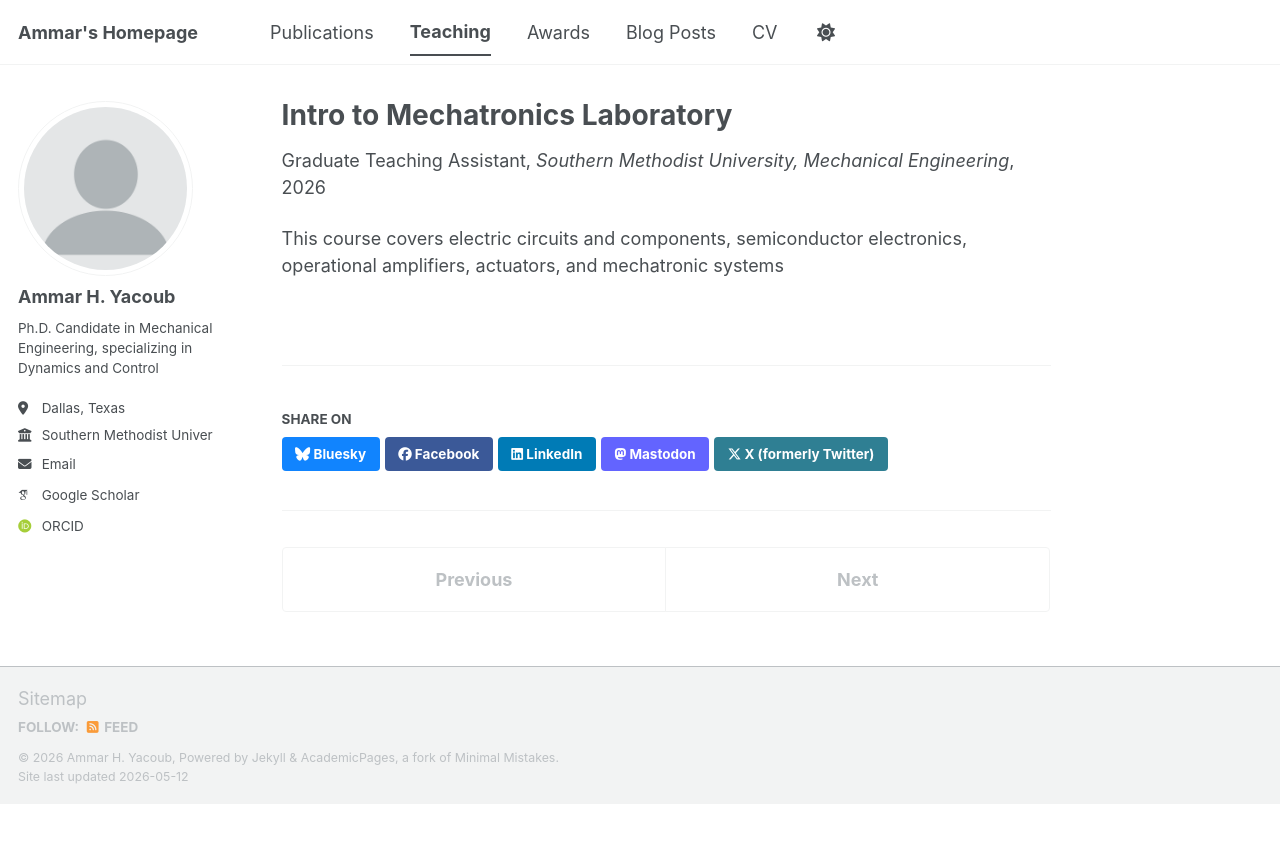
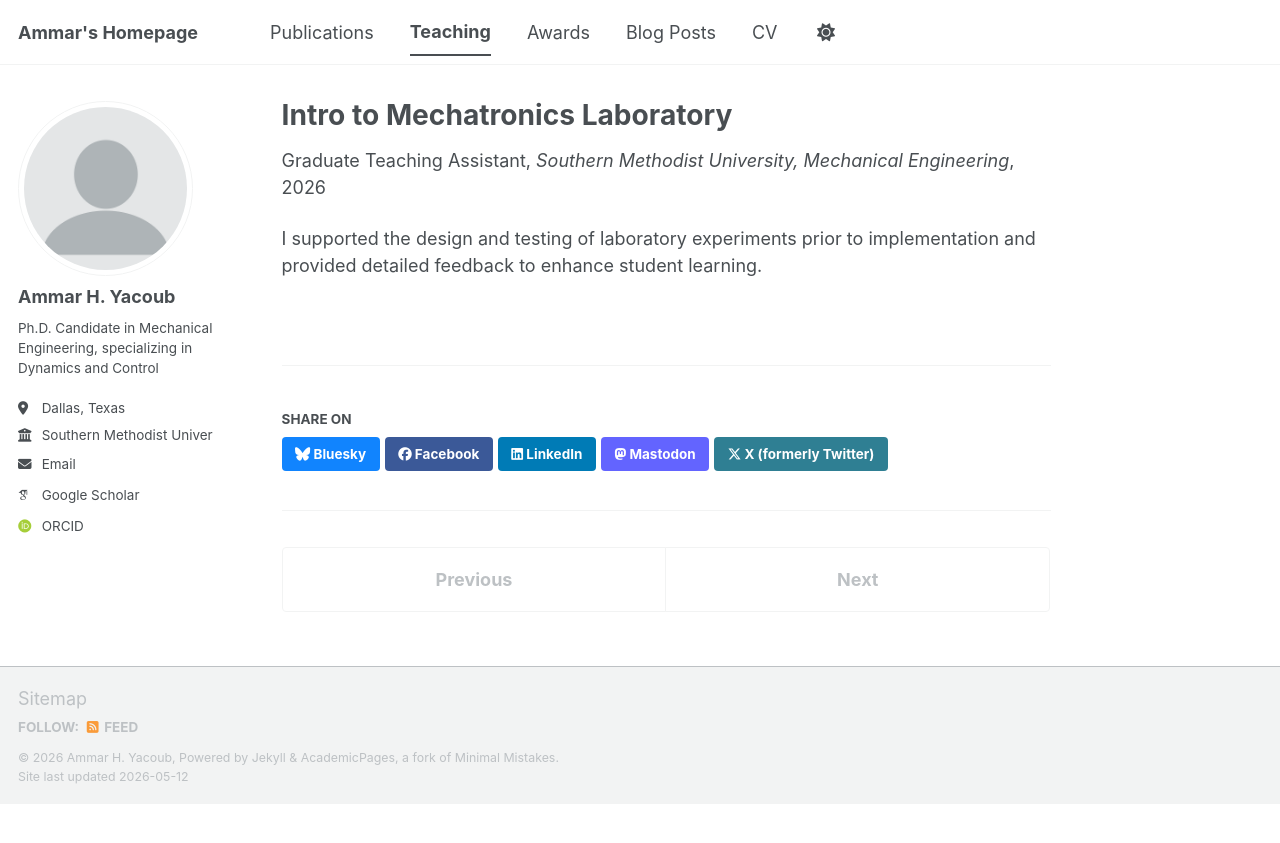
Before and after one commit to AmmarYacoub/AmmarYacoub.github.io, a Jekyll site: the page built from _teaching/Mechatronics.md, in a window 1280 px wide. Shown: the top 843 px of the page. Built offline with Jekyll 4.4.1, drawn with Linux system fonts in a browser that asks for light colours; some web fonts are replaced; a script bundle is joined from its source files by our own code; library files that are not in the unit come from our copies.

Commit message:
Update Mechatronics.md

```diff
--- a/_teaching/Mechatronics.md
+++ b/_teaching/Mechatronics.md
@@ -7,4 +7,4 @@ venue: "Southern Methodist University, Mechanical Engineering"
 date: 2026-01-01
 location: "Dallas, Texas"
 ---
-This course covers electric circuits and components, semiconductor electronics, operational amplifiers, actuators, and mechatronic systems
+I supported the design and testing of laboratory experiments prior to implementation and provided detailed feedback to enhance student learning.
```
